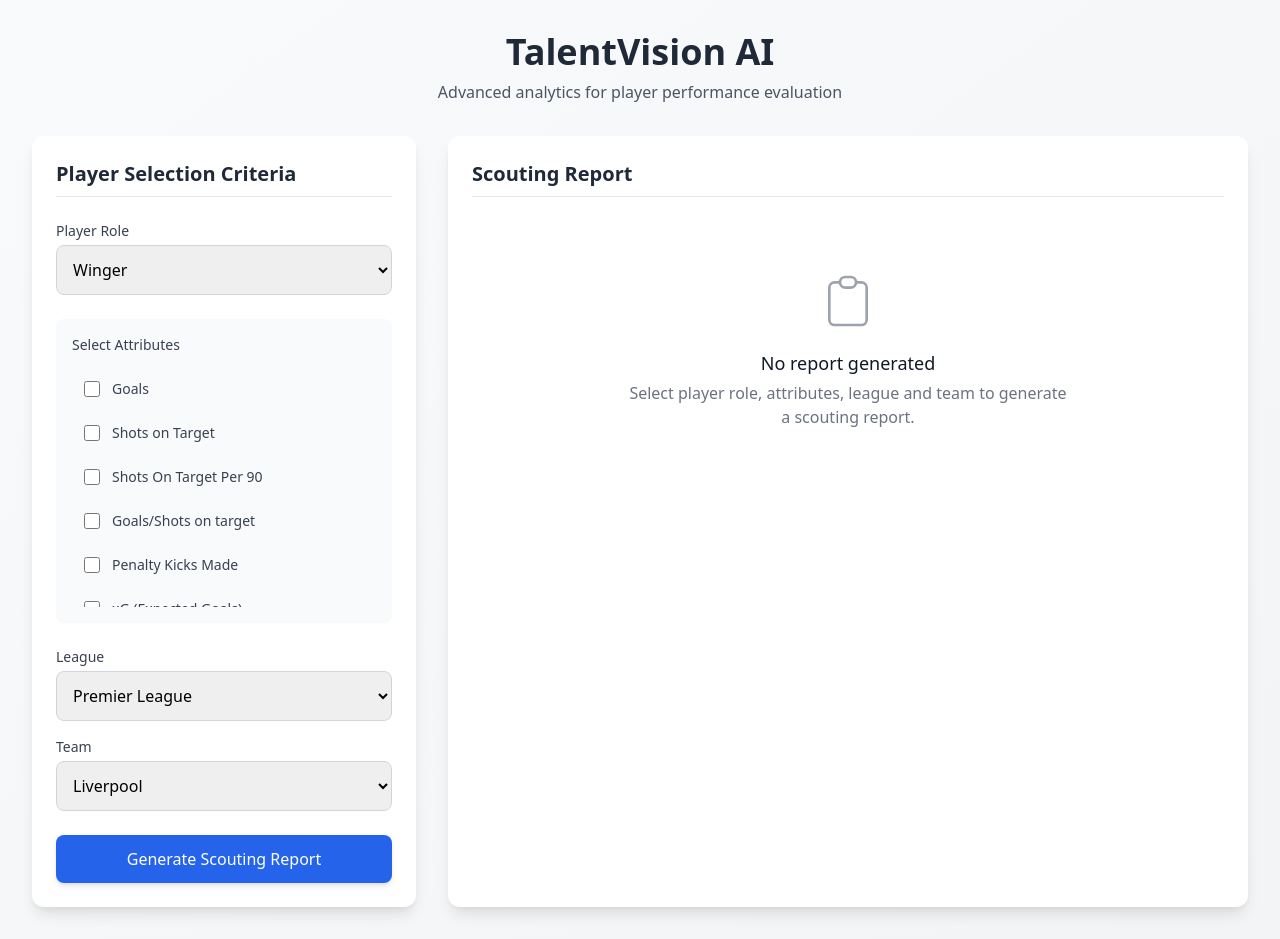
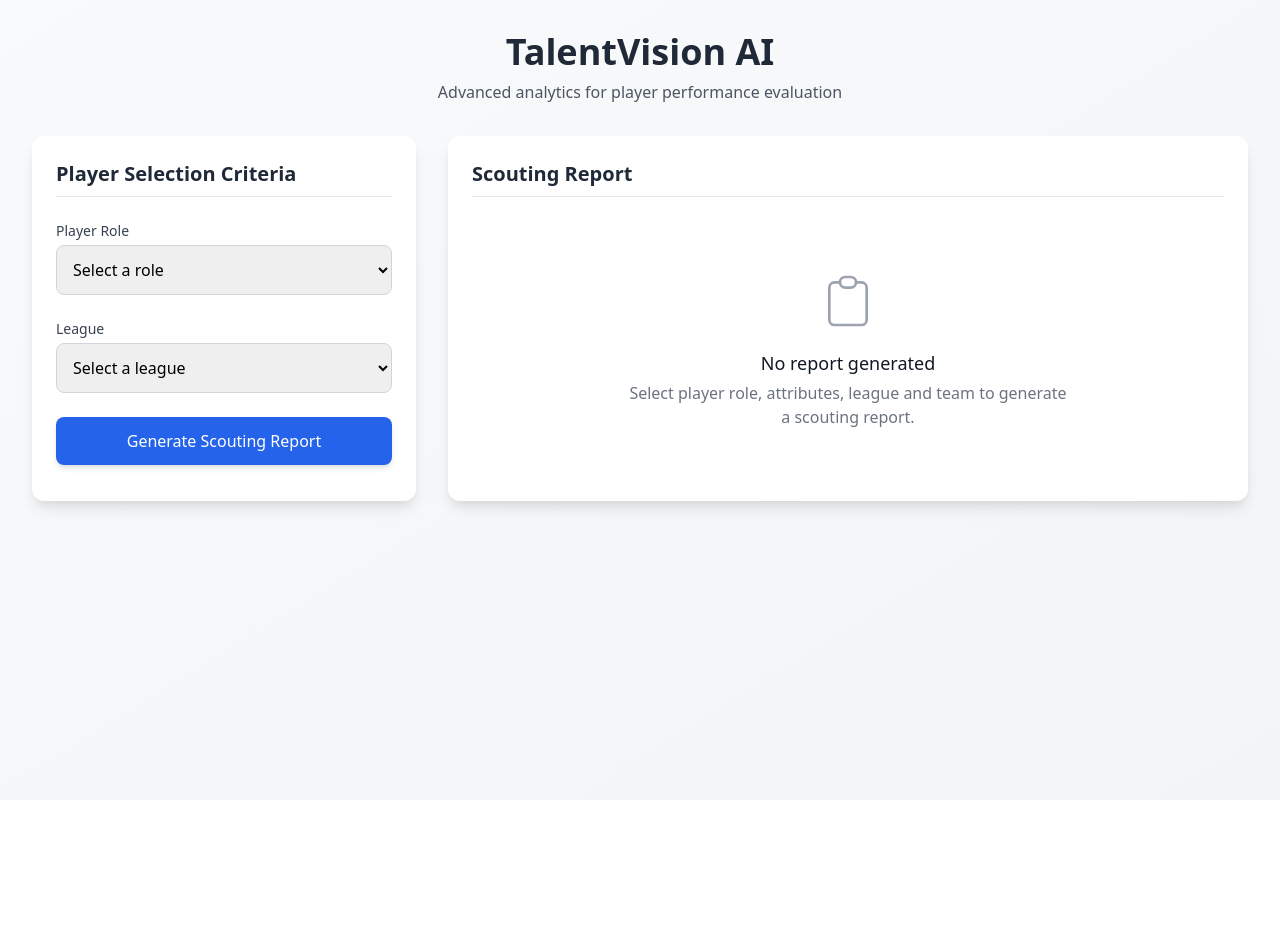
Before and after one commit to abdelrahman04/sportsAI-Frontend, a React (Create React App) app: page / in a window 1280 px wide. After the commit the page ends 800 px from the top, so only its background shows below. Built offline with nearby package versions, Linux system fonts and the light colour scheme.

Commit message:
fix: fix states

```diff
--- a/src/App.jsx
+++ b/src/App.jsx
@@ -117,10 +117,10 @@ const playerColors = [
 ];
 
 const App = () => {
-  const [selectedRole, setSelectedRole] = useState("Winger");
+  const [selectedRole, setSelectedRole] = useState(null);
   const [selectedAttributes, setSelectedAttributes] = useState([]);
-  const [selectedLeague, setSelectedLeague] = useState("Premier League");
-  const [selectedTeam, setSelectedTeam] = useState("Liverpool");
+  const [selectedLeague, setSelectedLeague] = useState(null);
+  const [selectedTeam, setSelectedTeam] = useState(null);
   const [analysisResult, setAnalysisResult] = useState(null);
   const [loading, setLoading] = useState(false);
   const [error, setError] = useState(null);
```
